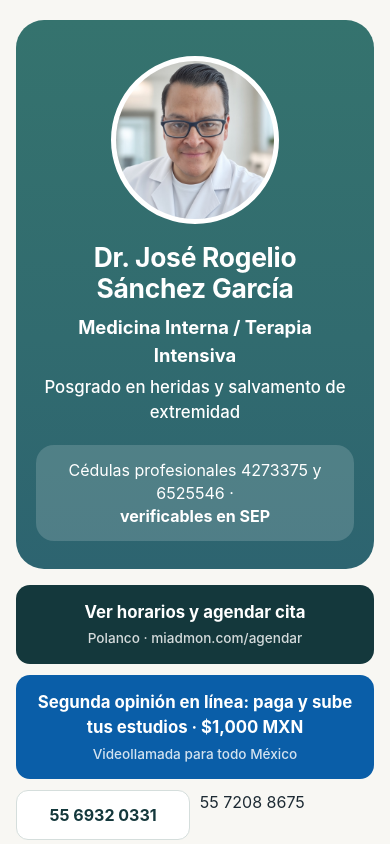
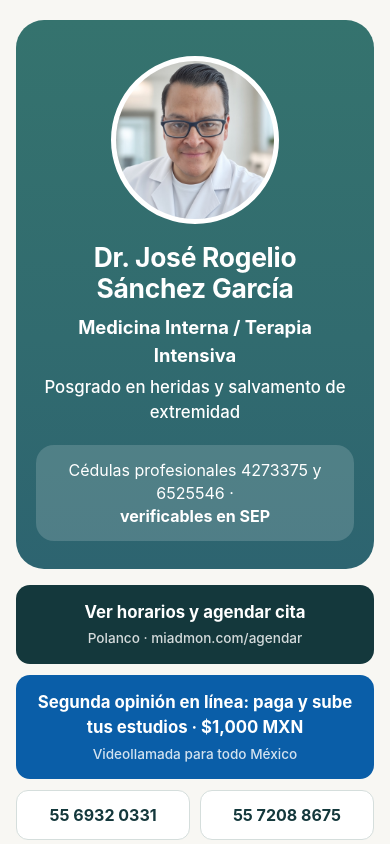
Before and after one commit to drjrsg79-png/Docrogeliosanchez, a React (Vite) app: page /perfil in a window 390 px wide. Shown: the top 844 px of the page. Built offline with nearby package versions, Linux system fonts and the light colour scheme.

Commit message:
Style displayed perfil phone like the WhatsApp chip

```diff
--- a/src/pages/Perfil.css
+++ b/src/pages/Perfil.css
@@ -101,7 +101,8 @@
   margin-top: 0.7rem;
 }
 
-.perfil-phones a {
+.perfil-phones a,
+.perfil-phones span {
   display: block;
   text-align: center;
   text-decoration: none;
```
